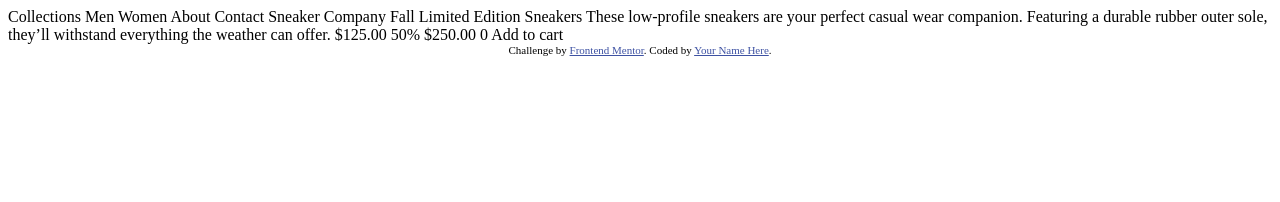
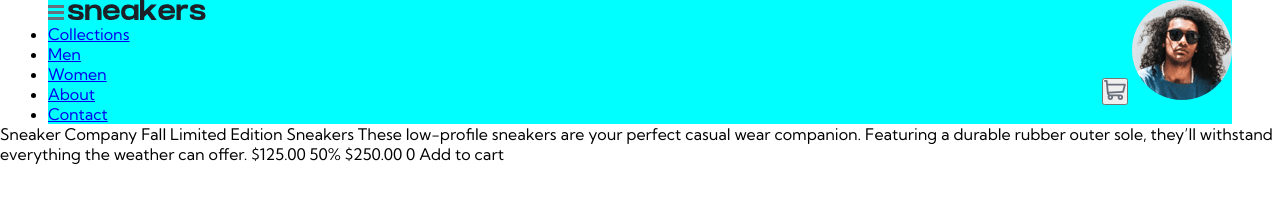
Before and after one commit to francisphamsd/ecommerce-product-page-main, a plain HTML site: page index.html in a window 1280 px wide. Drawn offline with Linux system fonts and the light colour scheme.

Commit message:
add scss files

```diff
--- a/index.html
+++ b/index.html
@@ -1,44 +1,48 @@
 <!DOCTYPE html>
 <html lang="en">
-<head>
-  <meta charset="UTF-8">
-  <meta name="viewport" content="width=device-width, initial-scale=1.0"> <!-- displays site properly based on user's device -->
+  <head>
+    <meta charset="UTF-8" />
+    <meta name="viewport" content="width=device-width, initial-scale=1.0" />
+    <!-- displays site properly based on user's device -->
 
-  <link rel="icon" type="image/png" sizes="32x32" href="./images/favicon-32x32.png">
+    <link
+      rel="icon"
+      type="image/png"
+      sizes="32x32"
+      href="./images/favicon-32x32.png"
+    />
+    <link rel="stylesheet" href="./css/styles.css" />
 
-  <title>Frontend Mentor | E-commerce product page</title>
+    <title>E-commerce product page</title>
+  </head>
+  <body>
+    <header class="header container flex">
+      <div class="header-left">
+        <img src="./images/icon-menu.svg" alt="menu hamburger" />
+        <img src="./images/logo.svg" alt="logo" />
+        <nav>
+          <ul>
+            <li><a href="#">Collections</a></li>
+            <li><a href="#">Men</a></li>
+            <li><a href="#">Women</a></li>
+            <li><a href="#">About</a></li>
+            <li><a href="#">Contact</a></li>
+          </ul>
+        </nav>
+      </div>
 
-  <!-- Feel free to remove these styles or customise in your own stylesheet 👍 -->
-  <style>
-    .attribution { font-size: 11px; text-align: center; }
-    .attribution a { color: hsl(228, 45%, 44%); }
-  </style>
-</head>
-<body>
+      <div class="header-right">
+        <button>
+          <img src="./images/icon-cart.svg" alt="cart icon" />
+          <div class="item-count"></div>
+        </button>
+        <img src="./images/image-avatar.png" alt="acount avatar" />
+      </div>
+    </header>
 
-  Collections
-  Men
-  Women
-  About
-  Contact
-
-  Sneaker Company
-
-  Fall Limited Edition Sneakers
-
-  These low-profile sneakers are your perfect casual wear companion. Featuring a
-  durable rubber outer sole, they’ll withstand everything the weather can offer.
-
-  $125.00
-  50%
-  $250.00
-
-  0
-  Add to cart
-
-  <div class="attribution">
-    Challenge by <a href="https://www.frontendmentor.io?ref=challenge" target="_blank">Frontend Mentor</a>.
-    Coded by <a href="#">Your Name Here</a>.
-  </div>
-</body>
+    Sneaker Company Fall Limited Edition Sneakers These low-profile sneakers are
+    your perfect casual wear companion. Featuring a durable rubber outer sole,
+    they’ll withstand everything the weather can offer. $125.00 50% $250.00 0
+    Add to cart
+  </body>
 </html>
--- /dev/null
+++ b/scss/_config.scss
@@ -0,0 +1,15 @@
+@import url("https://fonts.googleapis.com/css2?family=Kumbh+Sans:wght@400;700&display=swap");
+// Font
+$ff-kumbh: "Kumbh Sans", sans-serif;
+
+// Color
+
+$primary-orange: hsl(26, 100%, 55%);
+$secondary-orange: hsl(25, 100%, 94%);
+
+$shade-100-vdb: hsl(220, 13%, 13%);
+$shade-70-dgb: hsl(219, 9%, 45%);
+$shade-40-gb: hsl(220, 14%, 75%);
+$shade-10-lgb: hsl(223, 64%, 98%);
+$white: hsl(0, 0%, 100%);
+$black: hsla(0, 0%, 0%, 0.75);
--- /dev/null
+++ b/scss/_header.scss
@@ -0,0 +1,4 @@
+header {
+  background-color: aqua;
+  justify-content: space-between;
+}
--- /dev/null
+++ b/scss/_mobile.scss
@@ -0,0 +1,5 @@
+@media screen and (max-width: 90rem) {
+  .container {
+    margin: 0 3rem;
+  }
+}
--- /dev/null
+++ b/scss/_utilities.scss
@@ -0,0 +1,8 @@
+.container {
+  max-width: 90rem;
+  margin: 0 auto;
+}
+
+.flex {
+  display: flex;
+}
--- /dev/null
+++ b/scss/styles.scss
@@ -0,0 +1,14 @@
+@use "utilities" as *;
+@use "config" as *;
+@use "header" as *;
+@use "mobile" as *;
+
+* {
+  box-sizing: border-box;
+  margin: 0;
+  padding: 0;
+}
+
+body {
+  font-family: $ff-kumbh;
+}
```
Also changed, not shown: css/styles.css (added).
